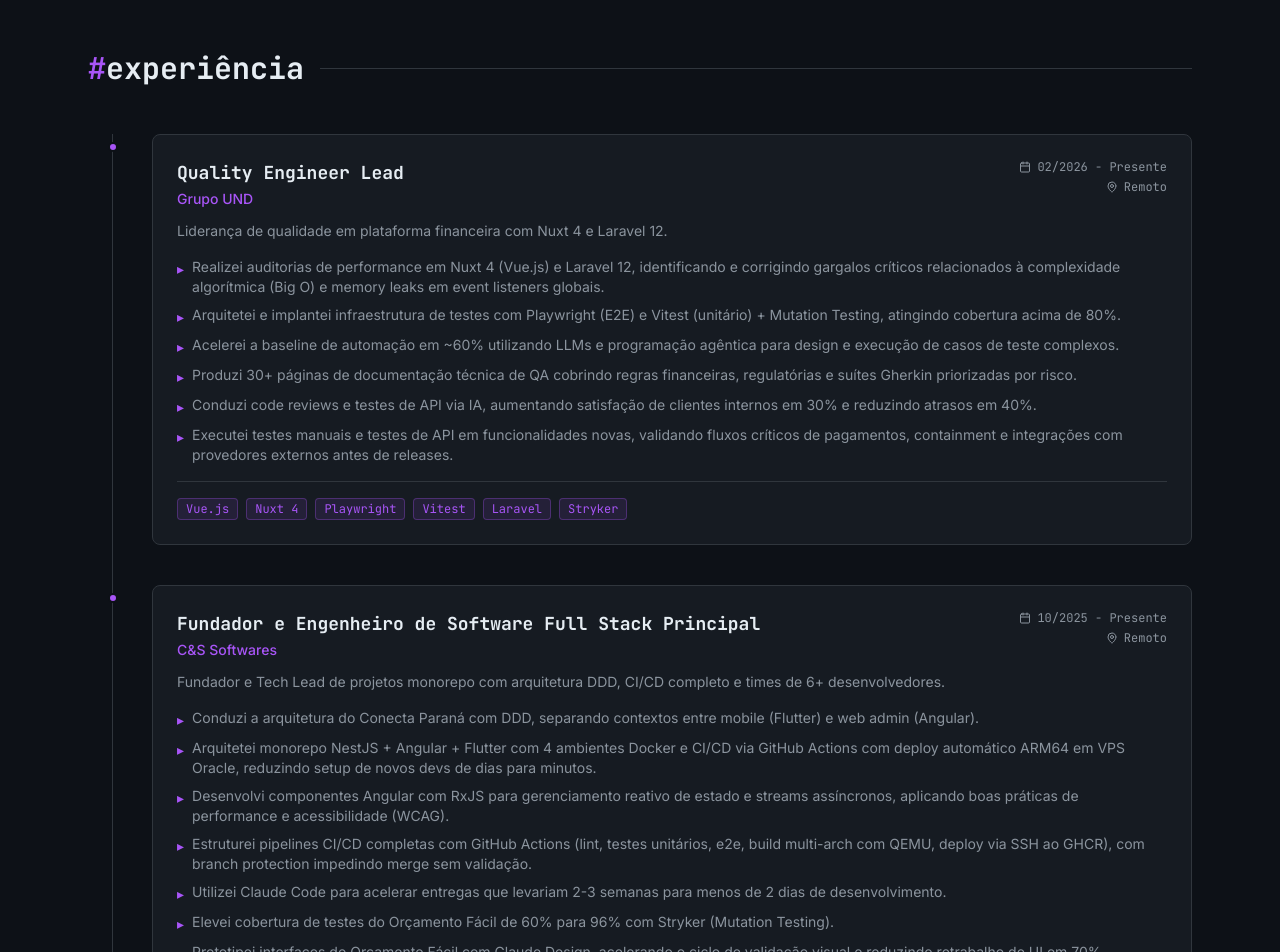
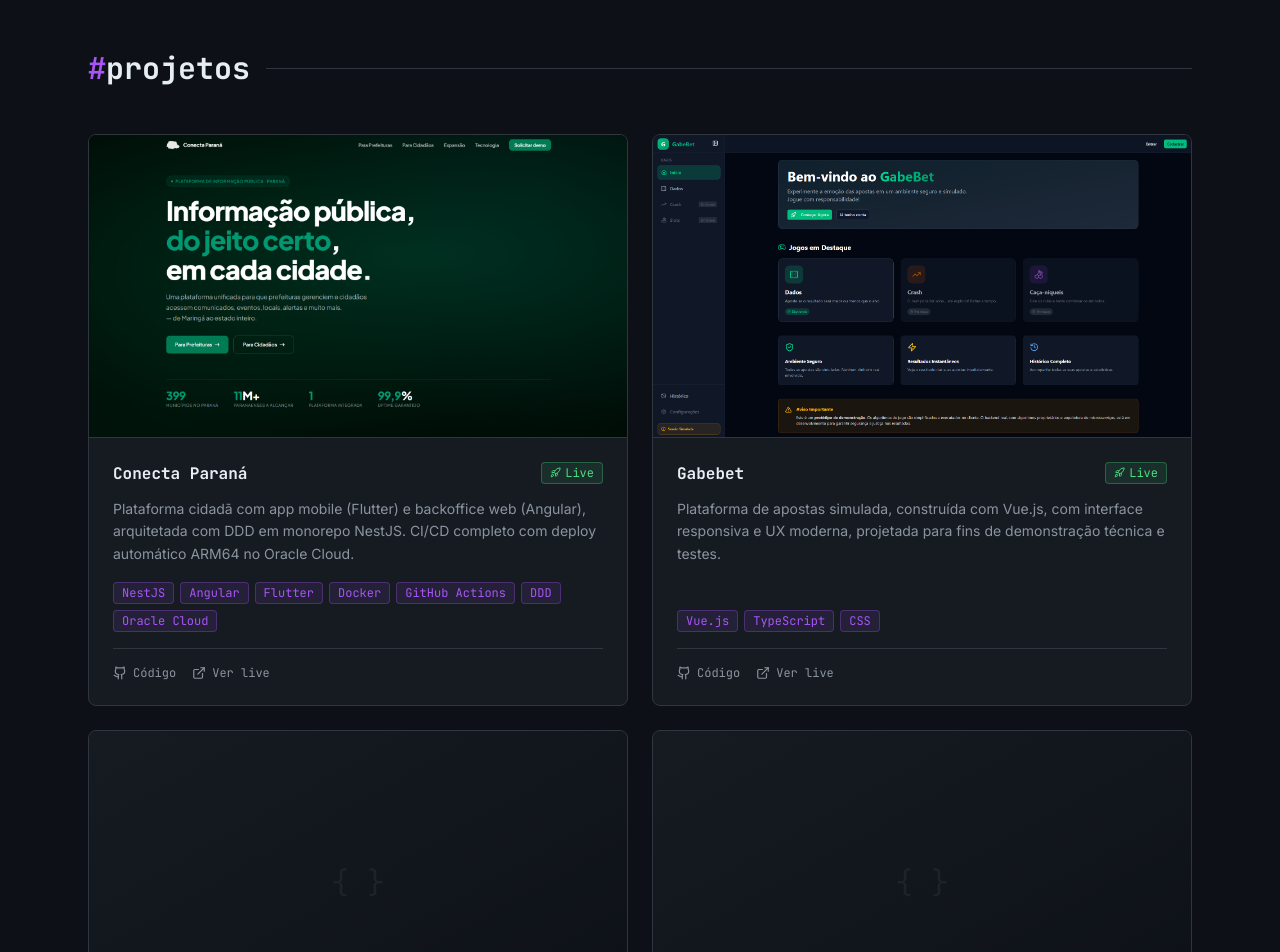
Before and after one commit to gabecmelo/gabecmelo.github.io, a React (Vite) app: page / in a window 1280 px wide. Shown: the part 1560-2512 px from the top of the page. Built offline with nearby package versions, Linux system fonts and the light colour scheme.

Commit message:
feat: add screenshots to project cards, move projects to second section, update projects description

```diff
--- a/src/App.tsx
+++ b/src/App.tsx
@@ -15,8 +15,8 @@ export default function App() {
       <main>
         <Hero />
         <About />
+        <Projects />
         <Experience />
-        <Projects />
         <Skills />
         <Education />
         <Contact />
--- a/src/components/Navbar.tsx
+++ b/src/components/Navbar.tsx
@@ -15,8 +15,8 @@ export default function Navbar() {
 
   const navLinks = [
     { href: '#about', label: t.nav.about },
+    { href: '#projects', label: t.nav.projects },
     { href: '#experience', label: t.nav.experience },
-    { href: '#projects', label: t.nav.projects },
     { href: '#skills', label: t.nav.skills },
     { href: '#education', label: t.nav.education },
     { href: '#contact', label: t.nav.contact },
@@ -63,9 +63,8 @@ export default function Navbar() {
 
   return (
     <header
-      className={`fixed top-0 left-0 right-0 z-50 transition-all duration-300 ${
-        scrolled ? 'bg-bg/90 backdrop-blur border-b border-border' : 'bg-transparent border-bg'
-      }`}
+      className={`fixed top-0 left-0 right-0 z-50 transition-all duration-300 ${scrolled ? 'bg-bg/90 backdrop-blur border-b border-border' : 'bg-transparent border-bg'
+        }`}
     >
       <nav className="max-w-6xl mx-auto px-6 h-16 flex items-center justify-between">
         <button
@@ -82,9 +81,8 @@ export default function Navbar() {
             <li key={link.href}>
               <button
                 onClick={() => handleNavClick(link.href)}
-                className={`font-mono text-sm transition-colors hover:text-accent ${
-                  activeSection === link.href.slice(1) ? 'text-accent' : 'text-muted'
-                }`}
+                className={`font-mono text-sm transition-colors hover:text-accent ${activeSection === link.href.slice(1) ? 'text-accent' : 'text-muted'
+                  }`}
               >
                 <span className="text-accent/60">#</span>
                 {link.label}
@@ -131,9 +129,8 @@ export default function Navbar() {
               <li key={link.href}>
                 <button
                   onClick={() => handleNavClick(link.href)}
-                  className={`font-mono text-sm transition-colors hover:text-accent ${
-                    activeSection === link.href.slice(1) ? 'text-accent' : 'text-muted'
-                  }`}
+                  className={`font-mono text-sm transition-colors hover:text-accent ${activeSection === link.href.slice(1) ? 'text-accent' : 'text-muted'
+                    }`}
                 >
                   <span className="text-accent/60">#</span>
                   {link.label}
@@ -145,7 +142,6 @@ export default function Navbar() {
                 onClick={toggle}
                 className="font-mono text-sm flex items-center gap-1 border border-border rounded px-2 py-0.5 hover:border-accent/50 transition-colors"
               >
-                {/* TODO: hint em mobile mostrando onde alterna após o usuário abrir pela primeira vez */}
                 <span className={lang === 'pt' ? 'text-accent' : 'text-muted'}>PT</span>
                 <span className="text-border">|</span>
                 <span className={lang === 'en' ? 'text-accent' : 'text-muted'}>EN</span>
--- a/src/components/Projects.tsx
+++ b/src/components/Projects.tsx
@@ -4,13 +4,63 @@ import { Github, ExternalLink, Construction, Rocket } from 'lucide-react'
 import SectionHeading from './SectionHeading'
 import { projects } from '../data/projects'
 import { useTranslation } from '../i18n/context'
-import type { ProjectStructure } from '../types'
+import type { ProjectStructure, ProjectScreenshots } from '../types'
 
 type Status = ProjectStructure['status']
+
 const statusIcons: Record<Status, typeof Rocket> = {
   live: Rocket,
   wip: Construction,
   dev: Construction,
+}
+
+const statusColors: Record<Status, string> = {
+  live: 'text-green-400 border-green-400/30 bg-green-400/10',
+  wip: 'text-yellow-400 border-yellow-400/30 bg-yellow-400/10',
+  dev: 'text-blue-400 border-blue-400/30 bg-blue-400/10',
+}
+
+function ProjectPreview({ screenshots, name, url }: { screenshots?: ProjectScreenshots; name: string; url?: string }) {
+  if (!screenshots) {
+    return (
+      <div className="aspect-video w-full flex items-center justify-center bg-gradient-to-br from-surface to-bg border-b border-border">
+        <span className="font-mono text-3xl text-border/40 select-none">{`{ }`}</span>
+      </div>
+    )
+  }
+
+  if (screenshots.type === 'desktop') {
+    return (
+      <div className="aspect-video w-full overflow-hidden border-b border-border bg-bg">
+        <a href={url} target='_blank'>
+          <img
+            src={screenshots.images[0]}
+            alt={`${name} screenshot`}
+            className="w-full h-full object-cover object-top group-hover:scale-[1.03] transition-transform duration-500"
+            loading="lazy"
+          />
+        </a>
+      </div>
+    )
+  }
+
+  return (
+    <div className="w-full border-b border-border bg-bg flex justify-center items-end gap-3 px-6 pt-5 pb-0 overflow-hidden">
+      {screenshots.images.slice(0, 3).map((src, i) => (
+        <div
+          key={i}
+          className="w-[26%] max-w-[90px] aspect-[9/19.5] rounded-t-xl overflow-hidden border border-border/60 shadow-lg shrink-0"
+        >
+          <img
+            src={src}
+            alt={`${name} screen ${i + 1}`}
+            className="w-full h-full object-cover object-top group-hover:scale-[1.03] transition-transform duration-500"
+            loading="lazy"
+          />
+        </div>
+      ))}
+    </div>
+  )
 }
 
 export default function Projects() {
@@ -25,20 +75,17 @@ export default function Projects() {
       <div className="grid sm:grid-cols-2 gap-6">
         {projects.map((project, i) => {
           const StatusIcon = statusIcons[project.status]
-          const statusColors: Record<Status, string> = {
-            live: 'text-green-400 border-green-400/30 bg-green-400/10',
-            wip: 'text-yellow-400 border-yellow-400/30 bg-yellow-400/10',
-            dev: 'text-blue-400 border-blue-400/30 bg-blue-400/10',
-          }
           return (
             <motion.div
               key={project.name}
               initial={{ opacity: 0, y: 24 }}
               animate={inView ? { opacity: 1, y: 0 } : {}}
               transition={{ duration: 0.5, delay: i * 0.1 }}
-              className="bg-surface border border-border rounded-lg p-6 flex flex-col hover:border-accent/40 transition-colors group"
+              className="bg-surface border border-border rounded-lg overflow-hidden flex flex-col hover:border-accent/40 transition-colors group"
             >
-              {/* Top row */}
+              <ProjectPreview screenshots={project.screenshots} name={project.name} url={project.live} />
+
+              <div className="p-6 flex flex-col flex-1">
                 <div className="flex items-start justify-between gap-3 mb-3">
                   <h3 className="font-mono font-bold text-text text-base group-hover:text-accent transition-colors">
                     {project.name}
@@ -53,14 +100,12 @@ export default function Projects() {
                   {t.projects.items[i].description}
                 </p>
 
-              {/* Tags */}
                 <div className="flex flex-wrap gap-1.5 mb-4">
                   {project.tags.map(tag => (
                     <span key={tag} className="tag text-xs">{tag}</span>
                   ))}
                 </div>
 
-              {/* Links */}
                 <div className="flex gap-4 pt-4 border-t border-border">
                   {project.github && (
                     <a
@@ -88,6 +133,7 @@ export default function Projects() {
                     <span className="text-muted/50 text-xs font-mono">{t.projects.links.private}</span>
                   )}
                 </div>
+              </div>
             </motion.div>
           )
         })}
--- a/src/data/projects.ts
+++ b/src/data/projects.ts
@@ -7,11 +7,10 @@ export const projects: ProjectStructure[] = [
     github: 'https://github.com/c-s-softwares/conecta-parana',
     live: 'https://conectaparana.com.br/',
     status: 'live',
-  },
-  {
-    name: 'Orçamento Fácil',
-    tags: ['React', 'Capacitor', 'TypeScript', 'Stryker', 'Android'],
-    status: 'wip',
+    screenshots: {
+      type: 'desktop',
+      images: ['/projects/conecta-parana.png'],
+    },
   },
   {
     name: 'Gabebet',
@@ -19,6 +18,15 @@ export const projects: ProjectStructure[] = [
     github: 'https://github.com/gabecmelo/gabebet',
     live: 'https://gabecmelo.github.io/gabebet/',
     status: 'live',
+    screenshots: {
+      type: 'desktop',
+      images: ['/projects/gabebet.png'],
+    },
+  },
+  {
+    name: 'Orçamento Fácil',
+    tags: ['React', 'Capacitor', 'TypeScript', 'Stryker', 'Android'],
+    status: 'wip',
   },
   {
     name: 'RPGERAL',
--- a/src/i18n/en.ts
+++ b/src/i18n/en.ts
@@ -125,11 +125,11 @@ export const en: Translations = {
       },
       {
         description:
-          'Mobile app for civil construction budgets with 50+ real-time calculators (< 500ms) and 96% test coverage via Mutation Testing with Stryker.',
+          'A simulated betting platform built with Vue.js, featuring a responsive interface and modern UX designed for technical demonstration and testing purposes.',
       },
       {
         description:
-          'Sports betting platform built with Vue.js, featuring a responsive interface and modern user experience.',
+          'Mobile app for civil construction budgets with 50+ real-time calculators (< 500ms) and 96% test coverage via Mutation Testing with Stryker.',
       },
       {
         description:
--- a/src/i18n/pt.ts
+++ b/src/i18n/pt.ts
@@ -125,11 +125,11 @@ export const pt: Translations = {
       },
       {
         description:
-          'App mobile para orçamentos de construção civil com 50+ calculadoras em tempo real (< 500ms) e cobertura de testes de 96% via Mutation Testing com Stryker.',
+          'Plataforma de apostas simulada, construída com Vue.js, com interface responsiva e UX moderna, projetada para fins de demonstração técnica e testes.',
       },
       {
         description:
-          'Plataforma de apostas esportivas desenvolvida em Vue.js, com interface responsiva e experiência de usuário moderna.',
+          'App mobile para orçamentos de construção civil com 50+ calculadoras em tempo real (< 500ms) e cobertura de testes de 96% via Mutation Testing com Stryker.',
       },
       {
         description:
--- a/src/types/index.ts
+++ b/src/types/index.ts
@@ -6,12 +6,18 @@ export interface ExperienceStructure {
   subProjects?: Array<{ name: string }>
 }
 
+export interface ProjectScreenshots {
+  type: 'desktop' | 'mobile'
+  images: string[]
+}
+
 export interface ProjectStructure {
   name: string
   tags: string[]
   github?: string
   live?: string
   status: 'live' | 'wip' | 'dev'
+  screenshots?: ProjectScreenshots
 }
 
 export interface EducationStructure {
```
Also changed, not shown: public/projects/conecta-parana.png (added), public/projects/gabebet.png (added). Lines whose indentation alone changed are shown as unchanged.
